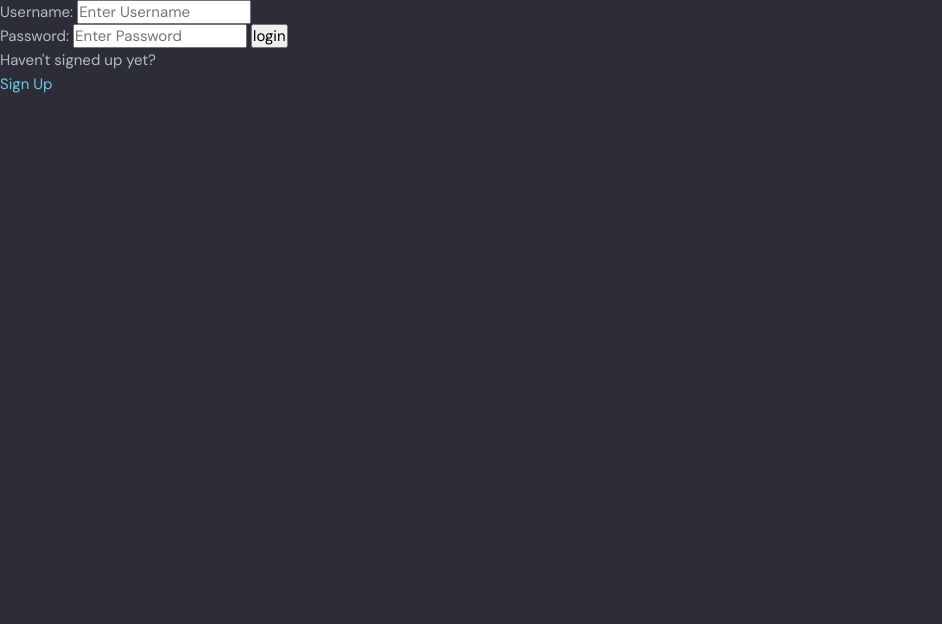
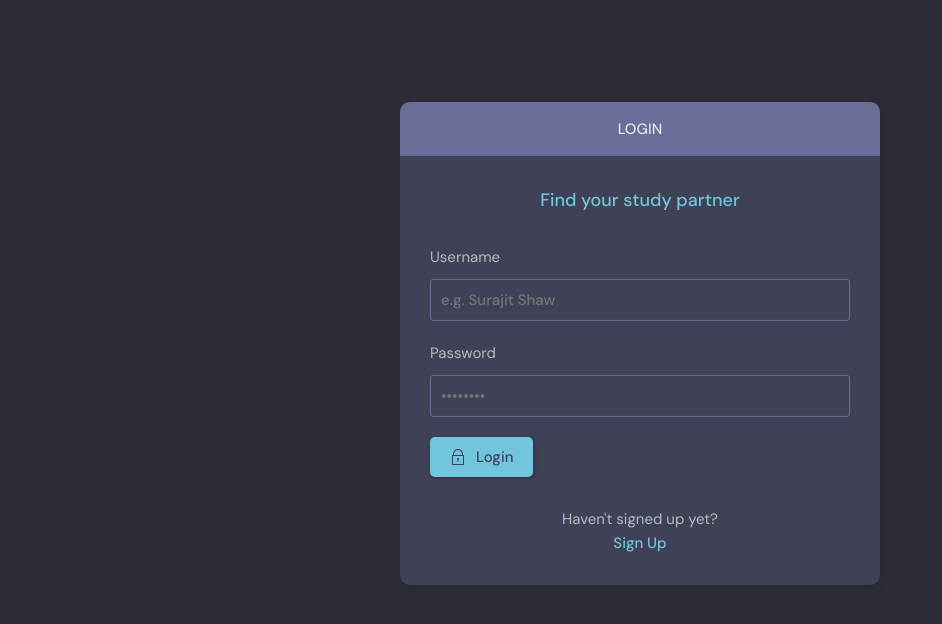
Before and after one commit to SURAJITSHAW/shaw-cord, a Django app: page /login/ in a window 1280 px wide. Shown: the part 76-700 px from the top of the page, without its empty margins (0-942 px from the left). Run offline with Django 4.2, Linux system fonts and the light colour scheme.

Commit message:
Theme Installation: Login and Register form updated!

```diff
--- a/templates/login_register.html
+++ b/templates/login_register.html
@@ -1,39 +1,118 @@
 {% extends 'main.html' %}
 
 {% block content %}
+  <main class="auth layout">
+{% if page == 'login' %}
+    <div class="container">
+      <div class="layout__box">
+        <div class="layout__boxHeader">
+          <div class="layout__boxTitle">
+            <h3>Login</h3>
+          </div>
+        </div>
+        <div class="layout__body">
+          <h2 class="auth__tagline">Find your study partner</h2>
 
-{% if page == 'login' %}
-<div>
-    <form action="" method="POST">
+          <form class="form" action="" method="post">
+
             {% csrf_token %}
-        <label>Username:</label>
-        <input type="text" name="username" placeholder="Enter Username">
 
-        <br/>
+            <div class="form__group form__group">
+              <label for="room_name">Username</label>
+              <input id="username" name="username" type="text" placeholder="e.g. Surajit Shaw" />
+            </div>
+            <div class="form__group">
+              <label for="password">Password</label>
+              <input
+                id="password"
+                name="password"
+                type="password"
+                placeholder="&bull;&bull;&bull;&bull;&bull;&bull;&bull;&bull;"
+              />
+            </div>
 
-        <label>Password:</label>
-        <input type="password" name="password" placeholder="Enter Password">
+            <button class="btn btn--main" type="submit">
+              <svg
+                version="1.1"
+                xmlns="http://www.w3.org/2000/svg"
+                width="32"
+                height="32"
+                viewBox="0 0 32 32"
+              >
+                <title>lock</title>
+                <path
+                  d="M27 12h-1v-2c0-5.514-4.486-10-10-10s-10 4.486-10 10v2h-1c-0.553 0-1 0.447-1 1v18c0 0.553 0.447 1 1 1h22c0.553 0 1-0.447 1-1v-18c0-0.553-0.447-1-1-1zM8 10c0-4.411 3.589-8 8-8s8 3.589 8 8v2h-16v-2zM26 30h-20v-16h20v16z"
+                ></path>
+                <path
+                  d="M15 21.694v4.306h2v-4.306c0.587-0.348 1-0.961 1-1.694 0-1.105-0.895-2-2-2s-2 0.895-2 2c0 0.732 0.413 1.345 1 1.694z"
+                ></path>
+              </svg>
 
-        <input type="submit" value="login">
+              Login
+            </button>
+
           </form>
 
+          <div class="auth__action">
             <p>Haven't signed up yet?</p>
-    <a href="{% url 'register' %}">Sign Up</a>
+            <a href="{% url 'register' %}" class="btn btn--link">Sign Up</a>
+          </div>
+        </div>
+      </div>
     </div>
 
 {% else %}
+    <div class="container">
+      <div class="layout__box">
+        <div class="layout__boxHeader">
+          <div class="layout__boxTitle">
+            <h3>Login</h3>
+          </div>
+        </div>
+        <div class="layout__body">
+          <h2 class="auth__tagline">Find your study partner</h2>
 
-<div>
-    <form action="" method="POST">
+          <form class="form" action="" method="post">
+
             {% csrf_token %}
-        {{form}}
-        <input type="submit" value="Register">
+
+            {% for field in form %}
+            <div class="form__group">
+              <label for="password">{{field.label}}</label>
+              {{field}}
+            </div>
+            {% endfor %}
+
+            <button class="btn btn--main" type="submit">
+              <svg
+                version="1.1"
+                xmlns="http://www.w3.org/2000/svg"
+                width="32"
+                height="32"
+                viewBox="0 0 32 32"
+              >
+                <title>lock</title>
+                <path
+                  d="M27 12h-1v-2c0-5.514-4.486-10-10-10s-10 4.486-10 10v2h-1c-0.553 0-1 0.447-1 1v18c0 0.553 0.447 1 1 1h22c0.553 0 1-0.447 1-1v-18c0-0.553-0.447-1-1-1zM8 10c0-4.411 3.589-8 8-8s8 3.589 8 8v2h-16v-2zM26 30h-20v-16h20v16z"
+                ></path>
+                <path
+                  d="M15 21.694v4.306h2v-4.306c0.587-0.348 1-0.961 1-1.694 0-1.105-0.895-2-2-2s-2 0.895-2 2c0 0.732 0.413 1.345 1 1.694z"
+                ></path>
+              </svg>
+
+              Register
+            </button>
+
           </form>
 
-    <p>Already Signed Up.</p>
-    <a href="{% url 'login' %}">Login</a>
+          <div class="auth__action">
+            <p>Haven't signed up yet?</p>
+            <a href="{% url 'login' %}" class="btn btn--link">Login</a>
+          </div>
+        </div>
+      </div>
     </div>
 
 {% endif %}
-
+  </main>
 {% endblock content %}
```
Also changed, not shown: templates/login_register_old.html (added, +39 -0 lines), theme/login.html (deleted, +0 -118 lines), db.sqlite3. Lines whose indentation alone changed are shown as unchanged.
